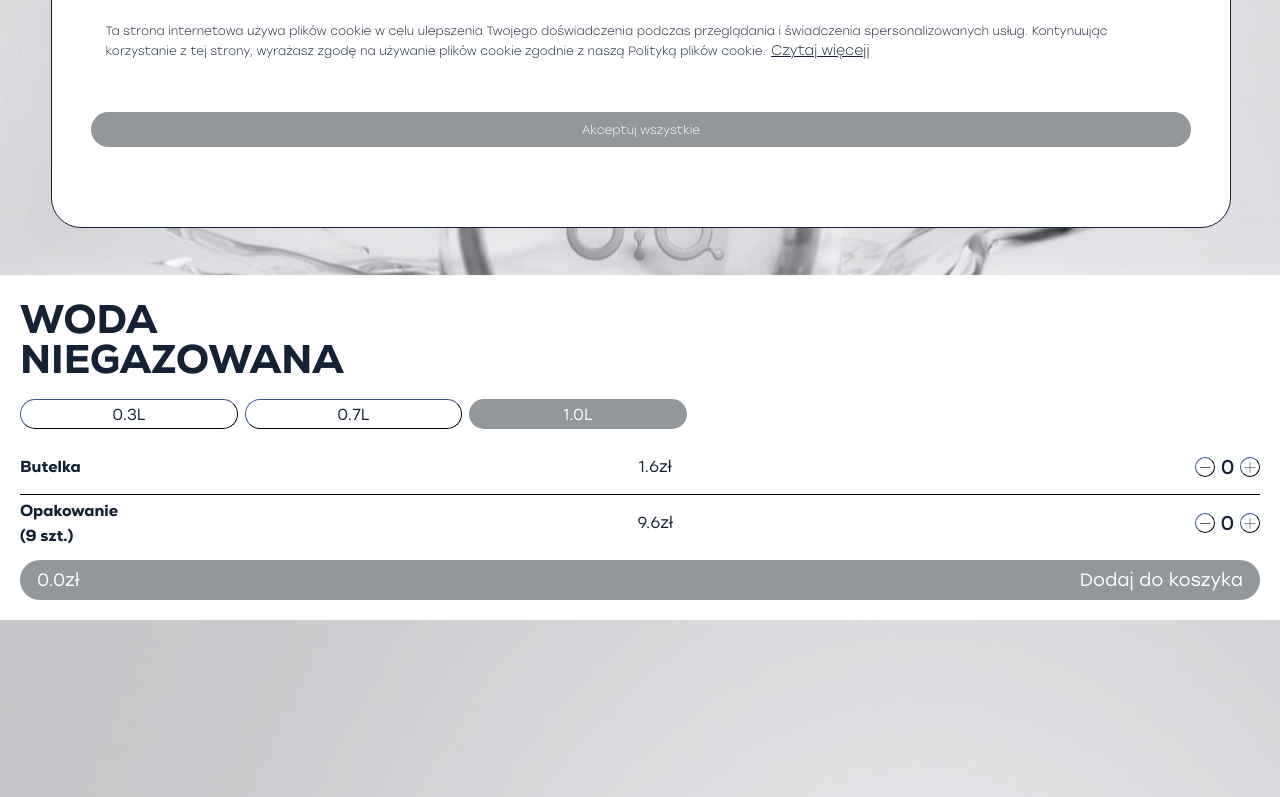
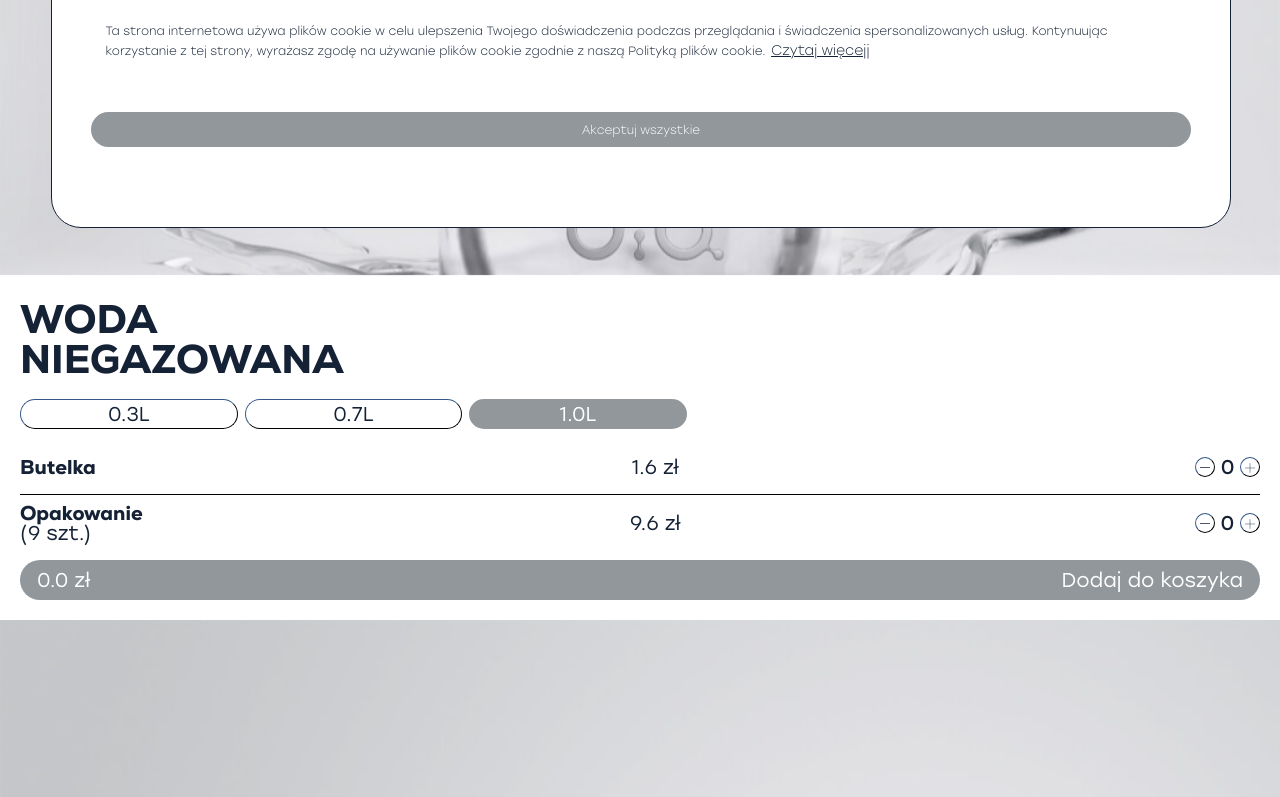
Before and after one commit to orchidenver/BiQ-water, a React (Create React App) app: page /shop in a window 1280 px wide. Shown: the part 521-1318 px from the top of the page. Built offline with nearby package versions, Linux system fonts and the light colour scheme.

Commit message:
amendments

```diff
--- a/src/components/Button.css
+++ b/src/components/Button.css
@@ -13,6 +13,7 @@
   align-items: center;
   text-decoration: none;
   font-size: 16px;
+  margin: 0;
 }
 
 .button:hover {
--- a/src/components/Cart.css
+++ b/src/components/Cart.css
@@ -78,13 +78,19 @@
   font-size: 20px;
 }
 
+.img-container {
+  width: 40vw;
+}
+
 .product-img {
-  width: 100px;
+  width: 100%;
+  max-width: 150px;
   margin-left: 1vw;
+  object-fit: contain;
 }
 
 .product-img.bottle {
-  height: 25vh;
+  height: 20vh;
 }
 
 .product-info {
@@ -92,12 +98,16 @@
   flex-direction: column;
   justify-content: space-evenly;
   height: 100%;
-  width: 167px;
+  width: 35vw;
 }
 
 .product-info p {
   margin: 0;
   padding: 0;
+}
+
+.product-desc {
+  height: 50px;
 }
 
 .product-quantity {
@@ -107,6 +117,9 @@
   width: 30vw;
   border: 1px solid #000000;
   border-radius: 30px;
+  height: 30px;
+  padding: 0;
+  box-sizing: border-box;
 }
 
 .product-amount-btn {
@@ -125,6 +138,7 @@
   flex-direction: column;
   justify-content: space-evenly;
   height: 100%;
+  width: 25vw;
 }
 
 .product-price,
@@ -132,8 +146,14 @@
   font-family: "StolzlRegular";
   font-weight: 400;
   color: #152236;
-  padding-right: 0;
   font-size: 20px;
+}
+
+.product-price {
+  height: 50px;
+  padding: 0;
+  margin: 0;
+  align-self: center;
 }
 
 .product-remove {
@@ -143,6 +163,8 @@
   cursor: pointer;
   padding-right: 0;
   margin-left: 6vw;
+  height: 30px;
+  align-self: center;
 }
 
 .product-remove img {
--- a/src/components/Cart.tsx
+++ b/src/components/Cart.tsx
@@ -49,11 +49,13 @@ export default function Cart({ open }: CartProps) {
       {bottles.quantity > 0 ? (
         <>
           <div className="product">
+            <div className="img-container">
               <img
                 src={bottleImg}
                 alt="product image"
                 className="product-img bottle"
               />
+            </div>
             <div className="product-info">
               <div className="product-desc">
                 <p
@@ -85,7 +87,7 @@ export default function Cart({ open }: CartProps) {
             <div className="product-actions">
               <p className="product-price">{`${bottles.totalSum.toFixed(
                 1
-              )}zł`}</p>
+              )} zł`}</p>
               <button
                 className="product-remove"
                 onClick={() => removeItem("bottles")}
@@ -100,7 +102,9 @@ export default function Cart({ open }: CartProps) {
       {boxes.quantity > 0 ? (
         <>
           <div className="product">
+            <div className="img-container">
               <img src={boxImg} alt="product image" className="product-img" />
+            </div>
             <div className="product-info">
               <div className="product-desc">
                 <p
@@ -140,7 +144,7 @@ export default function Cart({ open }: CartProps) {
             <div className="product-actions">
               <p className="product-price">{`${boxes.totalSum.toFixed(
                 1
-              )}zł`}</p>
+              )} zł`}</p>
               <button
                 className="product-remove"
                 onClick={() => removeItem("boxes")}
@@ -155,7 +159,7 @@ export default function Cart({ open }: CartProps) {
       <div className="checkout">
         <div className="checkout-summary">{`${
           lang === "ENG" ? "Place an order" : "Złóż zamówienie"
-        } ${totalCartSum.toFixed(1)}zł`}</div>
+        } ${totalCartSum.toFixed(1)} zł`}</div>
         <button
           className="checkout-btn"
           onClick={() => {
--- a/src/pages/MainPage.css
+++ b/src/pages/MainPage.css
@@ -34,6 +34,7 @@ p {
 .product-info-block {
   display: flex;
   flex-direction: column;
+  justify-content: space-evenly;
   height: 55px;
 }
 
--- a/src/pages/MainPage.tsx
+++ b/src/pages/MainPage.tsx
@@ -110,7 +110,7 @@ export default function MainPage() {
               fontSize: lang === "ENG" ? 20 : 16,
             }}
           >
-            {lang === "ENG" ? "Still water" : "Woda niegazowana"}
+            {lang === "ENG" ? "Still water" : "Woda Bezgazowa"}
           </span>
           <span
             className="product-info-item gray"
@@ -122,11 +122,11 @@ export default function MainPage() {
           </span>
         </div>
         <Button
-          height={55}
+          height={50}
           fontSize={lang === "ENG" ? 20 : 16}
           width={lang === "ENG" ? "40vw" : "45vw"}
         >
-          {lang === "ENG" ? "More info" : "Więcej informacji"}
+          {lang === "ENG" ? "More info" : "Dodatkowo"}
         </Button>
       </div>
       <ImgComponent link={logo} altText="logo" banner={false} />
--- a/src/pages/Shop.css
+++ b/src/pages/Shop.css
@@ -31,11 +31,14 @@
   margin: 0;
   padding: 0;
   color: #152236;
+  font-size: 20px;
+  line-height: 20px;
 }
 
 .shop-price {
   margin: 0;
   color: #152236;
+  font-size: 20px;
 }
 
 .shop-product span {
@@ -48,6 +51,7 @@
   align-items: center;
   width: 65px;
   color: #152236;
+  box-sizing: border-box;
 }
 
 .capacity-btns {
@@ -64,7 +68,7 @@
   cursor: pointer;
   color: #152236;
   font-family: "StolzlBook";
-  font-size: 16px;
+  font-size: 20px;
 }
 
 .capacity-btn:hover,
@@ -79,9 +83,10 @@
 }
 
 .amount-btn {
+  box-sizing: border-box;
   background-color: #ffffff;
   border-color: #152236;
-  border-radius: 50%;
+  border-radius: 50px;
   border-width: 1px;
   height: 20px;
   width: 20px;
@@ -90,10 +95,11 @@
   align-items: center;
   font-size: 10px;
   color: #152236;
+  padding: 0px;
 }
 
 .amount-btn.plus {
-  font-size: 22px;
+  font-size: 20px;
   font-family: "StolzlThin";
   font-weight: 300;
 }
@@ -102,7 +108,7 @@
   color: #000000;
   font-family: "StolzlBook";
   font-weight: normal;
-  font-size: 16px;
+  font-size: 20px;
   margin: 0 5px 0 5px;
 }
 
@@ -117,7 +123,7 @@
   margin-top: 10px;
   font-family: "StolzlBook";
   font-weight: 400;
-  font-size: 18px;
+  font-size: 20px;
   margin-top: 30px;
 }
 
@@ -142,3 +148,7 @@
   border: none;
   color: #ffffff;
 }
+
+.currency {
+  font-family: "StolzlBook";
+}
--- a/src/pages/Shop.tsx
+++ b/src/pages/Shop.tsx
@@ -81,7 +81,7 @@ export default function Shop() {
             <p className="shop-product">
               {lang == "ENG" ? "Bottle" : "Butelka"}
             </p>
-            <p className="shop-price">{`${bottles.price}zł`}</p>
+            <p className="shop-price">{`${bottles.price} zł`}</p>
             <div className="shop-count">
               <button
                 type="button"
@@ -104,9 +104,11 @@ export default function Shop() {
           <div className="shop-item">
             <p className="shop-product">
               {lang === "ENG" ? "Box" : "Opakowanie "}{" "}
-              <span>(9 {lang === "ENG" ? "pcs" : "szt."})</span>
+              <span className="currency">
+                (9 {lang === "ENG" ? "pcs" : "szt."})
+              </span>
             </p>
-            <p className="shop-price">{`${boxes.price}zł`}</p>
+            <p className="shop-price">{`${boxes.price} zł`}</p>
             <div className="shop-count">
               <button
                 type="button"
@@ -128,7 +130,7 @@ export default function Shop() {
         </div>
         <button className="cart-btn" onClick={openCart}>
           <div className="cart-btn-items">
-            <span>{`${totalCartSum.toFixed(1)}zł`}</span>
+            <span>{`${totalCartSum.toFixed(1)} zł`}</span>
             <span>{lang === "ENG" ? "Add to cart" : "Dodaj do koszyka"}</span>
           </div>
         </button>
```
Lines whose indentation alone changed are shown as unchanged.
